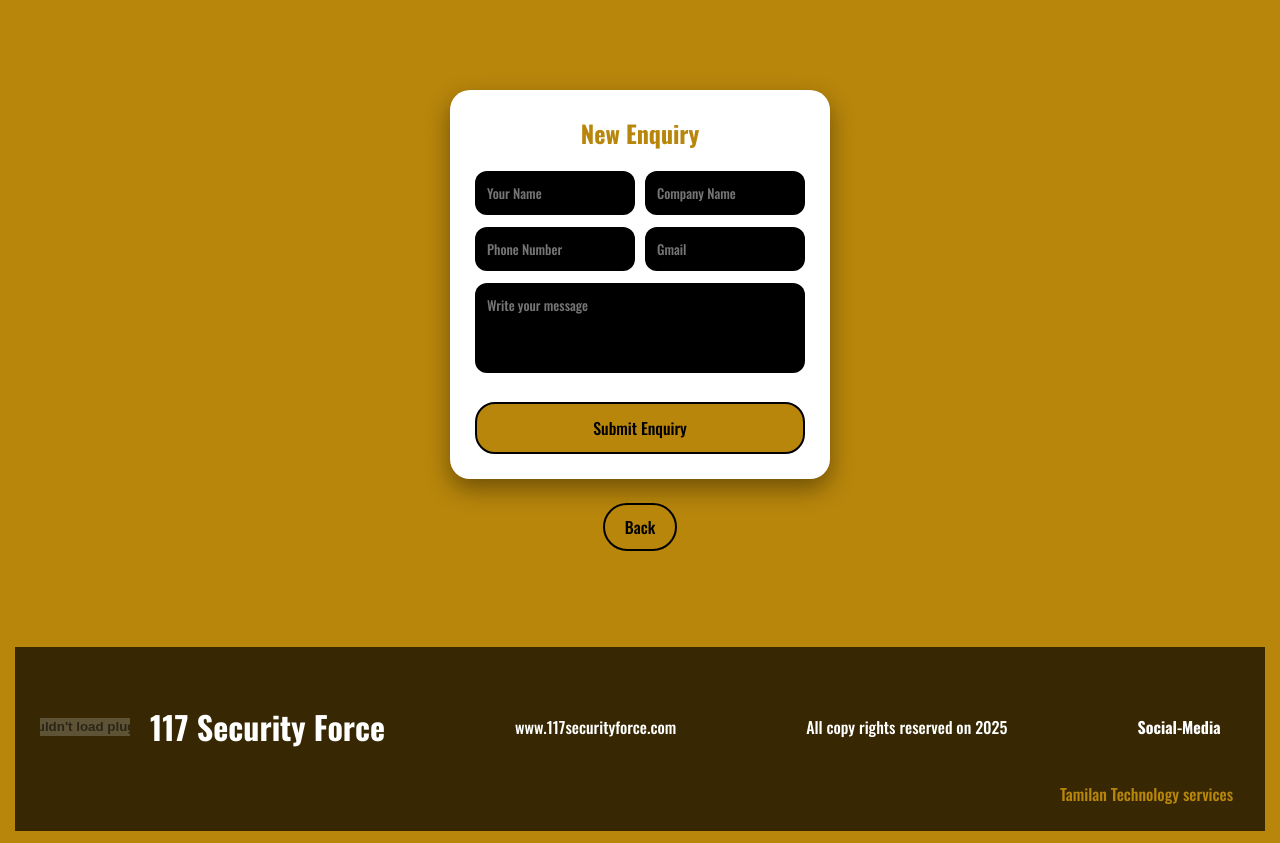
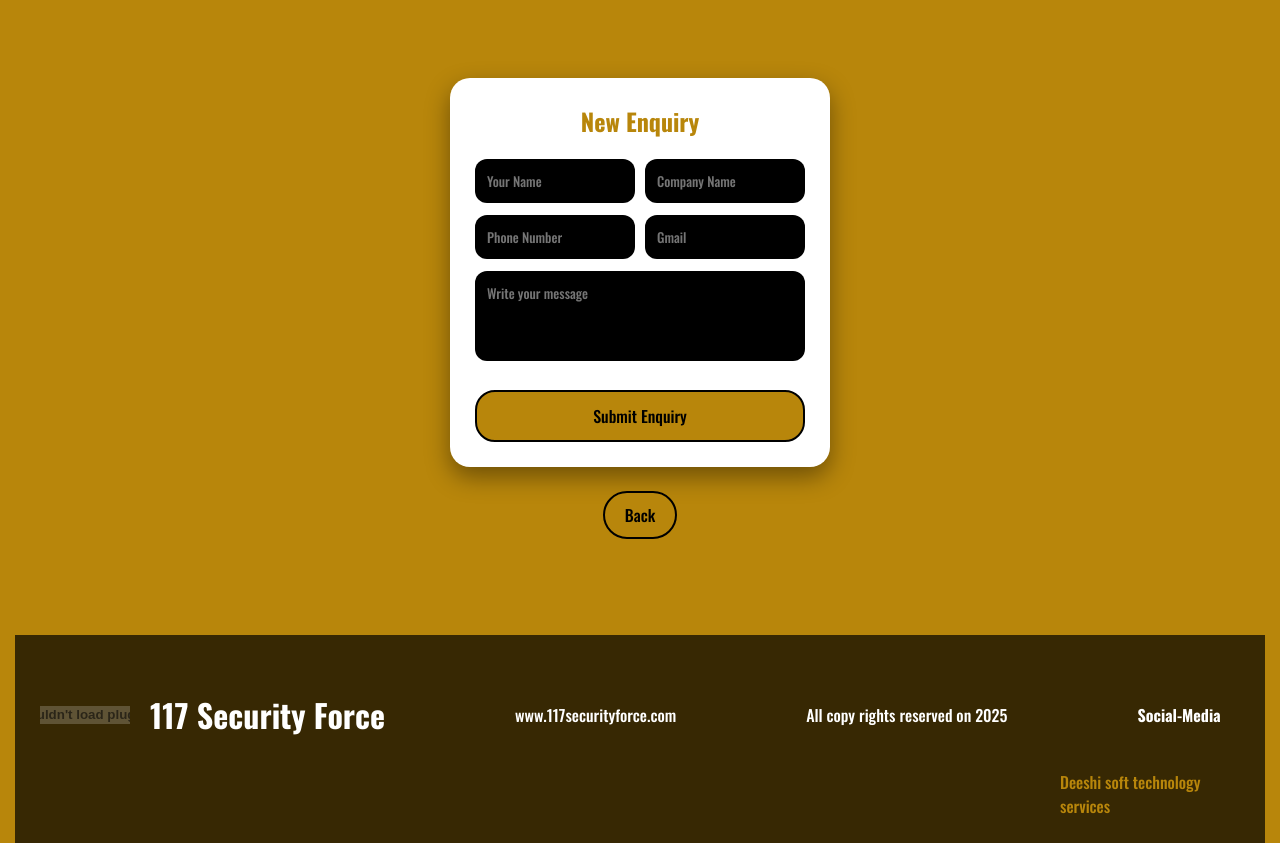
Before and after one commit to deeshithan90/117, a website: page public/pages/EnquriyForm.html in a window 1280 px wide. Drawn offline with nearby package versions, Linux system fonts and the light colour scheme.

Commit message:
Add files via upload

```diff
--- a/public/pages/EnquriyForm.html
+++ b/public/pages/EnquriyForm.html
@@ -338,7 +338,7 @@ body {
         </div>
     </div>
     </div>
-    <p style="color: darkgoldenrod; margin-left: 1020px;" class="l">Tamilan Technology services</p>
+    <p style="color: darkgoldenrod; margin-left: 1020px;" class="l">Deeshi soft technology services</p>
 </footer>
 
 <script>
```
Also changed, not shown: public/pages/Galley.html (+1 -1 lines), public/pages/House-Keeping.html (+1 -1 lines), public/pages/Security.html (+1 -1 lines), public/pages/Vision.html (+1 -1 lines), public/pages/Who-we-are.html (+1 -1 lines), public/pages/office.html (+1 -1 lines).
